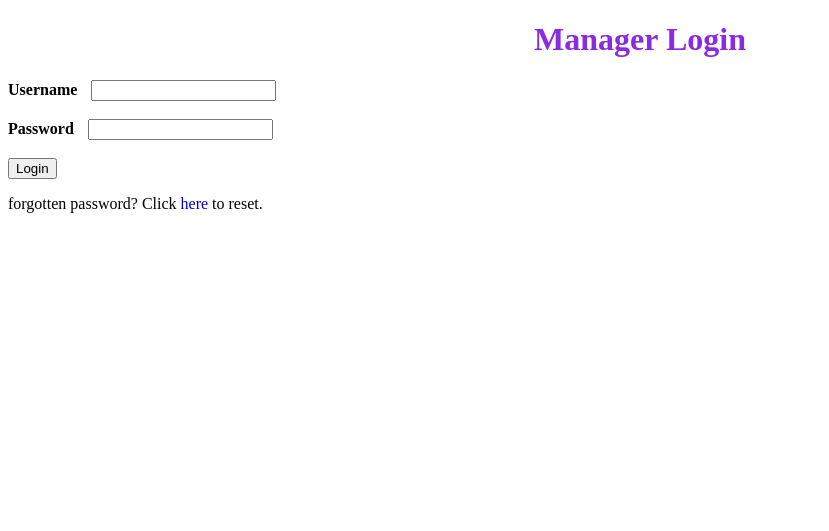
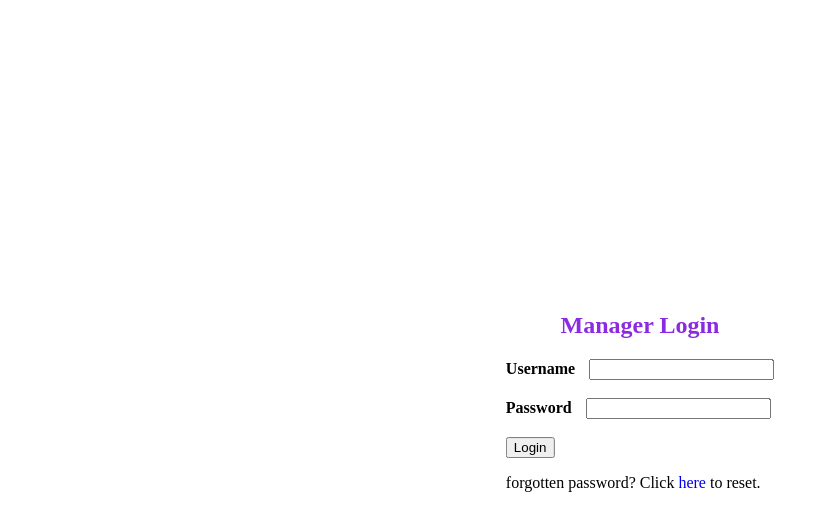
Before and after one commit to tylerglendinning69/KV6002_GroupProject, a PHP site: page /ManagerLogin.html in a window 1280 px wide. Shown: the top 531 px of the page, without its empty margins (0-829 px from the left). Run offline with PHP 8.4, Linux system fonts and the light colour scheme.

Commit message:
Positioned all the login pages

```diff
--- a/TB05_Project/Login.html
+++ b/TB05_Project/Login.html
@@ -8,7 +8,7 @@
     </head>
     <body class="login-body">
         <section class="login">
-            <div class="headings">
+            <div class="login-headings">
                 <h1>VOLUNTEERING</h1>
                 <h2>SOLUTIONS</h2>
             </div>
--- a/TB05_Project/ManagerLogin.html
+++ b/TB05_Project/ManagerLogin.html
@@ -6,8 +6,12 @@
         <meta name="viewport" content="width=device-width, initial-scale=1.0">
         <title>Manager Login</title>
     </head>
-    <body>
+    <body class="login-body">
+        <section class="login">
+            <div class="login-headings">
                 <h1>Manager Login</h1>
+            </div>
+            <div class="loginElements">
                 <form action="ManagementHome.html">
                     <label>Username</label>
                     <input type="text" name="username" required><br><br>
@@ -16,5 +20,7 @@
                     <a href="ManagementHome.html"><input type="submit" value="Login"></a>
                 </form>
                 <p>forgotten password? Click <a href="ResetPassword.html">here</a> to reset.</p>
+            </div>
+        </section>
     </body>
 </html>
--- a/TB05_Project/TB05css.css
+++ b/TB05_Project/TB05css.css
@@ -28,6 +28,13 @@ h2 {
     justify-self: center;
 
 }
+
+.loginBtns{
+    display: flex;
+    flex-direction: column;
+    align-items: center;
+    }
+/* ******************************************************* */
 
 .controls {
     margin-bottom: 20px;
@@ -61,16 +68,12 @@ label {
     display: contents;
 }
 
-.loginBtns{
-    display: flex;
-    flex-direction: column;
-    align-items: center;
-    }
+
 
 .ManLogin{
     margin: 5px;
 }
-/* ******************************************************* */
+
 .main-container {
     display: flex;
     justify-content: center;
```
Also changed, not shown: TB05_Project/VolunteerLogin.html (+7 -1 lines). Lines whose indentation alone changed are shown as unchanged.
